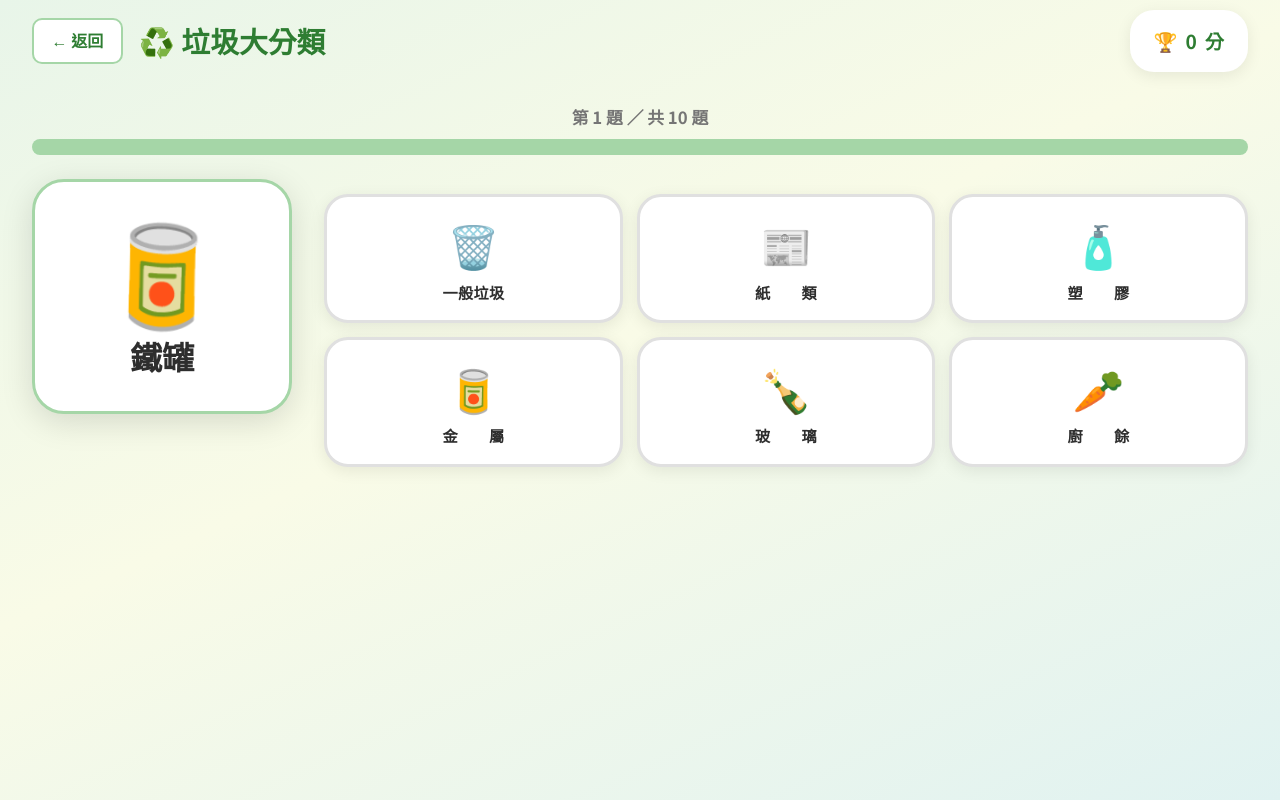
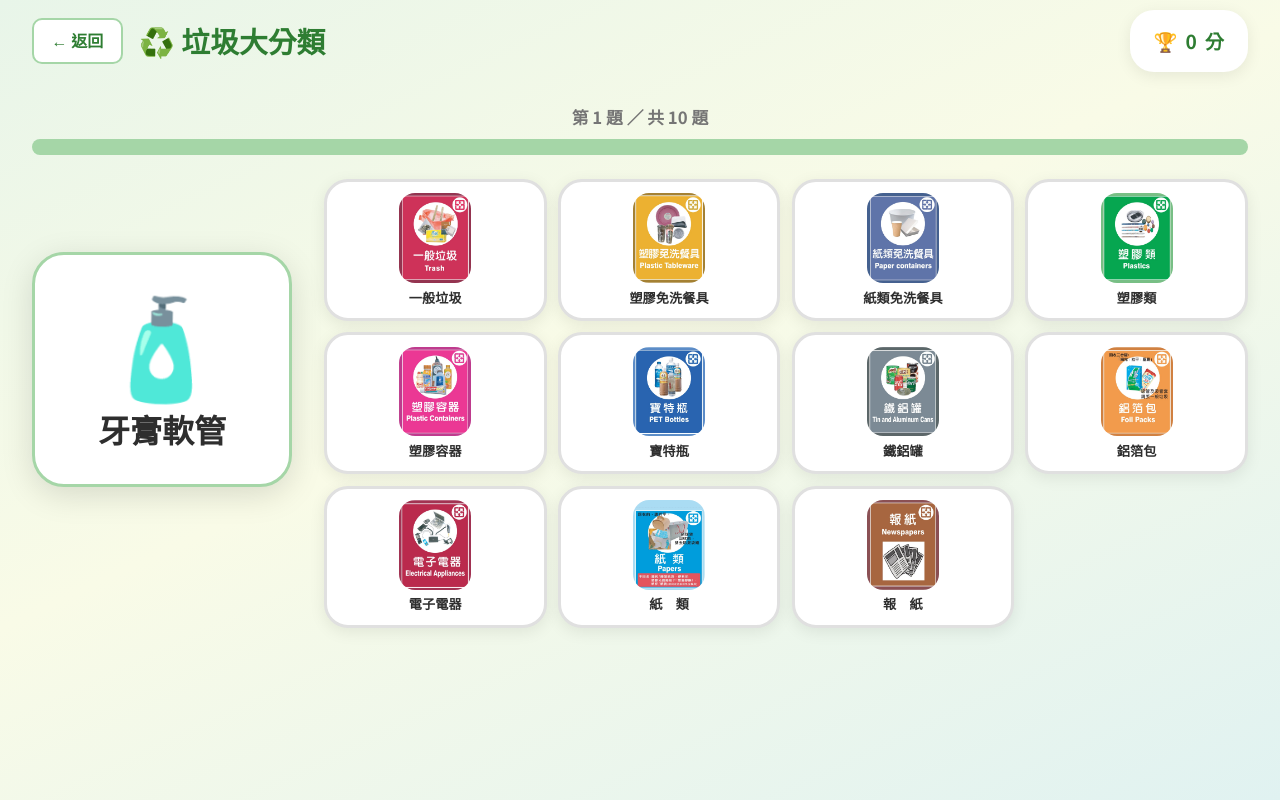
Before and after one commit to Jacinta0616/ctcm-game, a plain HTML site: page games/sorting/index.html in a window 1280 px wide. Both pictures are taken after a click on the button "開始遊戲！". Drawn offline with Linux system fonts and the light colour scheme.

Commit message:
Add files via upload

```diff
--- a/games/sorting/index.html
+++ b/games/sorting/index.html
@@ -79,15 +79,15 @@
     /* ── 回收桶格 ── */
     .bins-grid {
       display: grid;
-      grid-template-columns: repeat(3, 1fr);
-      gap: 0.85rem;
+      grid-template-columns: repeat(4, 1fr);
+      gap: 0.7rem;
     }
     .bin {
       background: white;
       border-radius: var(--radius-lg);
       box-shadow: var(--shadow-sm);
       border: 3px solid #e0e0e0;
-      padding: 1.1rem 0.4rem;
+      padding: 0.7rem 0.3rem;
       text-align: center;
       cursor: pointer;
       transition: transform 0.2s cubic-bezier(0.34,1.56,0.64,1),
@@ -97,7 +97,7 @@
       display: flex;
       flex-direction: column;
       align-items: center;
-      gap: 0.4rem;
+      gap: 0.3rem;
       font-family: inherit;
       -webkit-tap-highlight-color: transparent;
     }
@@ -106,21 +106,33 @@
       box-shadow: var(--shadow-md);
     }
     .bin:active:not(:disabled) { transform: scale(0.94); }
-    .bin-icon { font-size: 2.6rem; display: block; }
+    .bin-icon-img {
+      width: 100%;
+      max-width: 72px;
+      aspect-ratio: 513 / 640;
+      object-fit: contain;
+      border-radius: var(--radius-md);
+      display: block;
+    }
     .bin-name {
-      font-size: 0.95rem;
+      font-size: 0.82rem;
       font-weight: 700;
       color: var(--text);
-      letter-spacing: 0.02em;
+      letter-spacing: 0.01em;
     }
 
     /* 各桶子 hover 主題色 */
-    .bin[data-bin="一般垃圾"]:hover:not(:disabled) { border-color: #78909c; background: #f5f5f5; }
-    .bin[data-bin="紙類"]:hover:not(:disabled)     { border-color: #795548; background: #efebe9; }
-    .bin[data-bin="塑膠"]:hover:not(:disabled)     { border-color: #1e88e5; background: #e3f2fd; }
-    .bin[data-bin="金屬"]:hover:not(:disabled)     { border-color: #546e7a; background: #eceff1; }
-    .bin[data-bin="玻璃"]:hover:not(:disabled)     { border-color: #00897b; background: #e0f2f1; }
-    .bin[data-bin="廚餘"]:hover:not(:disabled)     { border-color: #e64a19; background: #fbe9e7; }
+    .bin[data-bin="一般垃圾"]:hover:not(:disabled)     { border-color: #c2185b; background: #fce4ec; }
+    .bin[data-bin="塑膠免洗餐具"]:hover:not(:disabled) { border-color: #f9a825; background: #fff8e1; }
+    .bin[data-bin="紙類免洗餐具"]:hover:not(:disabled) { border-color: #5c6bc0; background: #e8eaf6; }
+    .bin[data-bin="塑膠類"]:hover:not(:disabled)       { border-color: #2e7d32; background: #e8f5e9; }
+    .bin[data-bin="塑膠容器"]:hover:not(:disabled)     { border-color: #d81b60; background: #fce4ec; }
+    .bin[data-bin="寶特瓶"]:hover:not(:disabled)       { border-color: #1565c0; background: #e3f2fd; }
+    .bin[data-bin="鐵鋁罐"]:hover:not(:disabled)       { border-color: #546e7a; background: #eceff1; }
+    .bin[data-bin="鋁箔包"]:hover:not(:disabled)       { border-color: #ef6c00; background: #fff3e0; }
+    .bin[data-bin="電子電器"]:hover:not(:disabled)     { border-color: #b71c1c; background: #ffebee; }
+    .bin[data-bin="紙類"]:hover:not(:disabled)         { border-color: #29b6f6; background: #e1f5fe; }
+    .bin[data-bin="報紙"]:hover:not(:disabled)         { border-color: #8d6e63; background: #efebe9; }
 
     /* 答對 / 答錯 狀態 */
     .bin.correct {
@@ -197,10 +209,10 @@
 
     /* ── RWD ── */
     @media (max-width: 520px) {
-      .bins-grid        { grid-template-columns: repeat(2, 1fr); }
+      .bins-grid        { grid-template-columns: repeat(3, 1fr); }
       .item-emoji       { font-size: 5rem; }
       .item-name        { font-size: 1.6rem; }
-      .bin-icon         { font-size: 2.1rem; }
+      .bin-icon-img     { max-width: 52px; }
       .feedback-bar     { font-size: 1rem; }
     }
   </style>
@@ -255,28 +267,48 @@
         <div class="sort-right">
           <div class="bins-grid">
             <button class="bin" data-bin="一般垃圾" onclick="selectBin('一般垃圾')">
-              <span class="bin-icon">🗑️</span>
+              <img class="bin-icon-img" src="../../images/bins/trash.jpg" alt="一般垃圾">
               <span class="bin-name">一般垃圾</span>
             </button>
+            <button class="bin" data-bin="塑膠免洗餐具" onclick="selectBin('塑膠免洗餐具')">
+              <img class="bin-icon-img" src="../../images/bins/plastic-tableware.jpg" alt="塑膠免洗餐具">
+              <span class="bin-name">塑膠免洗餐具</span>
+            </button>
+            <button class="bin" data-bin="紙類免洗餐具" onclick="selectBin('紙類免洗餐具')">
+              <img class="bin-icon-img" src="../../images/bins/paper-tableware.jpg" alt="紙類免洗餐具">
+              <span class="bin-name">紙類免洗餐具</span>
+            </button>
+            <button class="bin" data-bin="塑膠類" onclick="selectBin('塑膠類')">
+              <img class="bin-icon-img" src="../../images/bins/plastics.jpg" alt="塑膠類">
+              <span class="bin-name">塑膠類</span>
+            </button>
+            <button class="bin" data-bin="塑膠容器" onclick="selectBin('塑膠容器')">
+              <img class="bin-icon-img" src="../../images/bins/plastic-containers.jpg" alt="塑膠容器">
+              <span class="bin-name">塑膠容器</span>
+            </button>
+            <button class="bin" data-bin="寶特瓶" onclick="selectBin('寶特瓶')">
+              <img class="bin-icon-img" src="../../images/bins/pet-bottles.jpg" alt="寶特瓶">
+              <span class="bin-name">寶特瓶</span>
+            </button>
+            <button class="bin" data-bin="鐵鋁罐" onclick="selectBin('鐵鋁罐')">
+              <img class="bin-icon-img" src="../../images/bins/cans.jpg" alt="鐵鋁罐">
+              <span class="bin-name">鐵鋁罐</span>
+            </button>
+            <button class="bin" data-bin="鋁箔包" onclick="selectBin('鋁箔包')">
+              <img class="bin-icon-img" src="../../images/bins/foil-packs.jpg" alt="鋁箔包">
+              <span class="bin-name">鋁箔包</span>
+            </button>
+            <button class="bin" data-bin="電子電器" onclick="selectBin('電子電器')">
+              <img class="bin-icon-img" src="../../images/bins/electronics.jpg" alt="電子電器">
+              <span class="bin-name">電子電器</span>
+            </button>
             <button class="bin" data-bin="紙類" onclick="selectBin('紙類')">
-              <span class="bin-icon">📰</span>
-              <span class="bin-name">紙　　類</span>
+              <img class="bin-icon-img" src="../../images/bins/papers.jpg" alt="紙類">
+              <span class="bin-name">紙　類</span>
             </button>
-            <button class="bin" data-bin="塑膠" onclick="selectBin('塑膠')">
-              <span class="bin-icon">🧴</span>
-              <span class="bin-name">塑　　膠</span>
-            </button>
-            <button class="bin" data-bin="金屬" onclick="selectBin('金屬')">
-              <span class="bin-icon">🥫</span>
-              <span class="bin-name">金　　屬</span>
-            </button>
-            <button class="bin" data-bin="玻璃" onclick="selectBin('玻璃')">
-              <span class="bin-icon">🍾</span>
-              <span class="bin-name">玻　　璃</span>
-            </button>
-            <button class="bin" data-bin="廚餘" onclick="selectBin('廚餘')">
-              <span class="bin-icon">🥕</span>
-              <span class="bin-name">廚　　餘</span>
+            <button class="bin" data-bin="報紙" onclick="selectBin('報紙')">
+              <img class="bin-icon-img" src="../../images/bins/newspapers.jpg" alt="報紙">
+              <span class="bin-name">報　紙</span>
             </button>
           </div>
         </div>
@@ -305,26 +337,30 @@
      垃圾分類遊戲邏輯
   ========================================== */
 
-  /* ── 題庫（18 題，每局隨機抽 10 題）── */
+  /* ── 題庫（22 題，每局隨機抽 10 題，分類對應中台回收貼紙 11 分類）── */
   const ITEMS = [
-    { name: '報紙',   emoji: '📰', bin: '紙類',    hint: '乾淨的報紙、雜誌都可以回收' },
-    { name: '寶特瓶', emoji: '🧴', bin: '塑膠',    hint: '壓扁瓶身後投入塑膠回收' },
-    { name: '鋁罐',   emoji: '🥤', bin: '金屬',    hint: '鋁罐清洗後投入金屬回收' },
-    { name: '香蕉皮', emoji: '🍌', bin: '廚餘',    hint: '水果皮、果核都屬廚餘' },
-    { name: '塑膠袋', emoji: '🛍️', bin: '塑膠',    hint: '洗乾淨的塑膠袋可以回收' },
-    { name: '紙箱',   emoji: '📦', bin: '紙類',    hint: '紙箱壓扁後投入紙類回收' },
-    { name: '鐵罐',   emoji: '🥫', bin: '金屬',    hint: '鐵罐清洗後投入金屬回收' },
-    { name: '蘋果核', emoji: '🍎', bin: '廚餘',    hint: '果核、果皮都是廚餘' },
-    { name: '衛生紙', emoji: '🧻', bin: '一般垃圾', hint: '用過的衛生紙屬一般垃圾' },
-    { name: '玻璃瓶', emoji: '🍾', bin: '玻璃',    hint: '玻璃瓶請小心輕放投入' },
-    { name: '廢紙',   emoji: '📄', bin: '紙類',    hint: '乾淨的廢紙、作業紙可回收' },
-    { name: '便當盒', emoji: '🥡', bin: '塑膠',    hint: '清洗乾淨的塑膠便當盒可回收' },
-    { name: '口罩',   emoji: '😷', bin: '一般垃圾', hint: '用過的口罩屬一般垃圾' },
-    { name: '菜渣',   emoji: '🥬', bin: '廚餘',    hint: '蔬菜殘渣、葉子都是廚餘' },
-    { name: '玻璃杯', emoji: '🥛', bin: '玻璃',    hint: '玻璃杯屬玻璃類回收' },
-    { name: '書本',   emoji: '📚', bin: '紙類',    hint: '舊書、雜誌都可以回收' },
-    { name: '鋁箔包', emoji: '🧃', bin: '一般垃圾', hint: '複合材質不易分解，屬一般垃圾' },
-    { name: '免洗筷', emoji: '🥢', bin: '一般垃圾', hint: '用過的免洗筷屬一般垃圾' },
+    { name: '用過的衛生紙', emoji: '🧻', bin: '一般垃圾',   hint: '用過的衛生紙不可回收，屬一般垃圾' },
+    { name: '用過的口罩',   emoji: '😷', bin: '一般垃圾',   hint: '用過的口罩屬一般垃圾' },
+    { name: '茶包',         emoji: '🍵', bin: '一般垃圾',   hint: '茶包、咖啡濾掛包喝完屬一般垃圾' },
+    { name: '手搖飲料杯',   emoji: '🧋', bin: '塑膠免洗餐具', hint: '塑膠飲料杯清洗後投入塑膠免洗餐具' },
+    { name: '免洗湯匙',     emoji: '🥄', bin: '塑膠免洗餐具', hint: '塑膠免洗餐具清洗後才能回收' },
+    { name: '紙碗',         emoji: '🥣', bin: '紙類免洗餐具', hint: '紙碗、紙杯沖洗晾乾後投入紙類免洗餐具' },
+    { name: '紙便當盒',     emoji: '🍱', bin: '紙類免洗餐具', hint: '紙便當盒清洗晾乾後投入紙類免洗餐具' },
+    { name: '牙刷',         emoji: '🪥', bin: '塑膠類',      hint: '牙刷等小型塑膠製品屬塑膠類' },
+    { name: '原子筆',       emoji: '🖊️', bin: '塑膠類',      hint: '筆、筆蓋等塑膠文具屬塑膠類' },
+    { name: '牙膏軟管',     emoji: '🧴', bin: '塑膠容器',    hint: '牙膏軟管等軟性塑膠容器歸類為塑膠容器' },
+    { name: '養樂多瓶',     emoji: '🍼', bin: '塑膠容器',    hint: '養樂多、優酪乳瓶洗淨後投入塑膠容器' },
+    { name: '礦泉水寶特瓶', emoji: '🍶', bin: '寶特瓶',      hint: '寶特瓶壓扁後投入寶特瓶回收' },
+    { name: '運動飲料瓶',   emoji: '🥤', bin: '寶特瓶',      hint: '標示 PET 材質的飲料瓶屬寶特瓶類' },
+    { name: '鋁罐',         emoji: '🥫', bin: '鐵鋁罐',      hint: '鋁罐、鐵罐清洗後投入鐵鋁罐回收' },
+    { name: '奶粉罐',       emoji: '🫙', bin: '鐵鋁罐',      hint: '奶粉罐等鐵罐屬鐵鋁罐類' },
+    { name: '保久乳鋁箔包', emoji: '🧃', bin: '鋁箔包',      hint: '喝完、拉平、壓扁後投入鋁箔包回收，吸管丟一般垃圾' },
+    { name: '舊手機',       emoji: '📱', bin: '電子電器',    hint: '舊手機等 3C 產品屬電子電器回收' },
+    { name: '充電器',       emoji: '🔌', bin: '電子電器',    hint: '充電器、線材屬電子電器回收' },
+    { name: '紙提袋',       emoji: '🛍️', bin: '紙類',        hint: '紙提袋回收前請去除提袋繩' },
+    { name: '紙箱',         emoji: '📦', bin: '紙類',        hint: '紙箱壓扁後投入紙類回收' },
+    { name: '報紙',         emoji: '📰', bin: '報紙',        hint: '乾淨的報紙可以回收' },
+    { name: '廣告傳單',     emoji: '📄', bin: '報紙',        hint: '廣告傳單屬報紙類回收' },
   ];
 
   /* ── 遊戲狀態 ── */
```
Also changed, not shown: admin/index.html (+32 -23 lines), games/spot-error/index.html (+11 -11 lines), themes/cleaning.html (+2 -2 lines), images/bins/cans.jpg (added), images/bins/electronics.jpg (added), images/bins/foil-packs.jpg (added), images/bins/newspapers.jpg (added), images/bins/paper-tableware.jpg (added), images/bins/papers.jpg (added), images/bins/pet-bottles.jpg (added), images/bins/plastic-containers.jpg (added), images/bins/plastic-tableware.jpg (added), images/bins/plastics.jpg (added), images/bins/trash.jpg (added).
